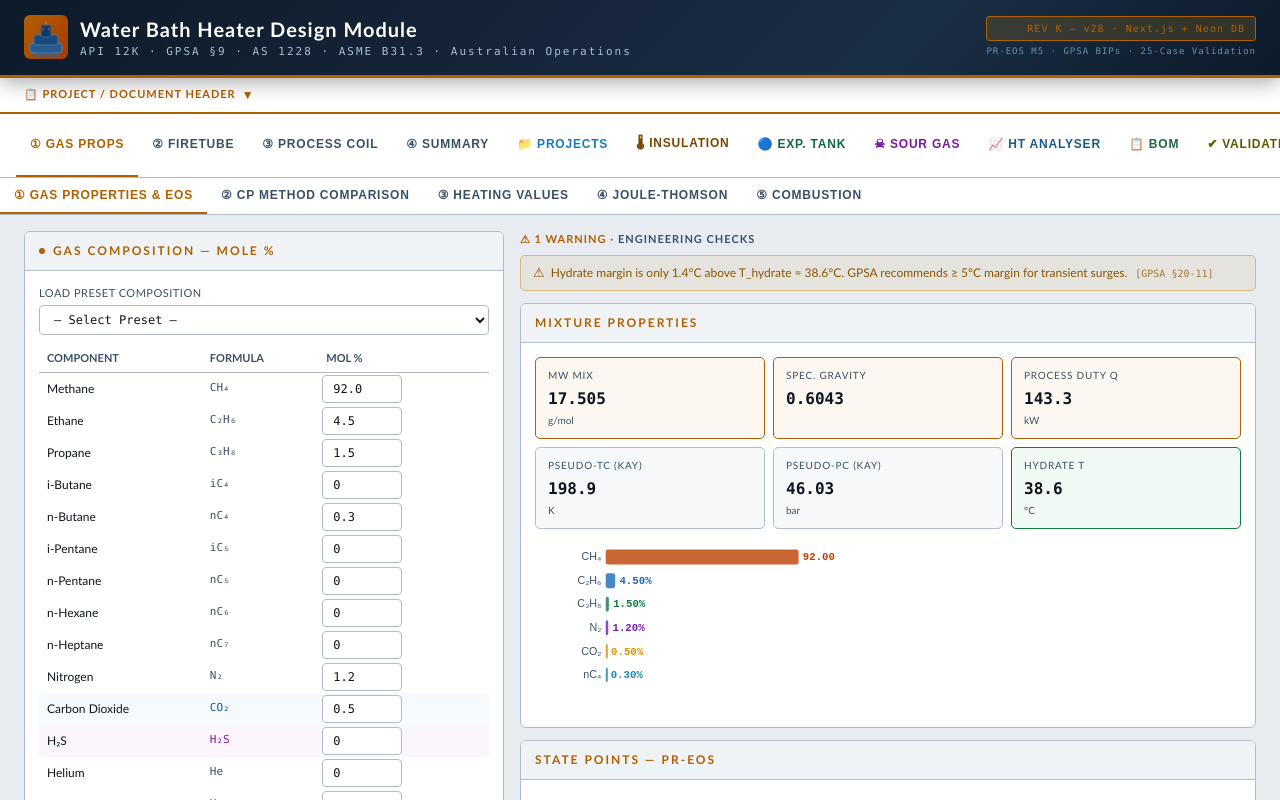
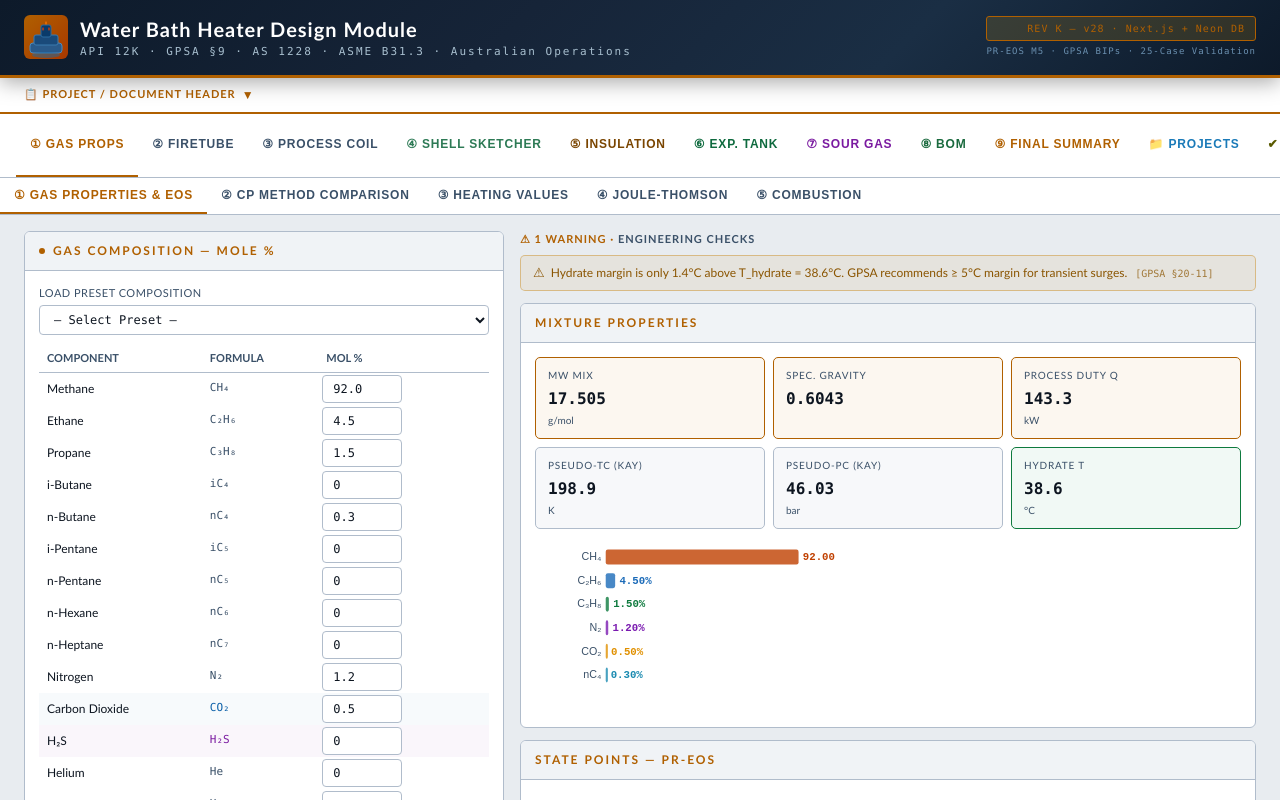
Before and after one commit to vijayparate-1/WBH_Design_v1, a Next.js app: page / in a window 1280 px wide. Shown: the top 800 px of the page. Built offline with nearby package versions, Linux system fonts and the light colour scheme.

Commit message:
Add files via upload

```diff
--- a/src/app/page.tsx
+++ b/src/app/page.tsx
@@ -1,5 +1,7 @@
 'use client';
 // src/app/page.tsx — WBH Design Module Main Page
+// Tab order: Stage1 → Stage2 → Stage3 → ShellSketcher → Insulation → ExpTank
+//            → SourGas → BOM → FinalSummary | Projects | Validation | HTAnalyser
 
 import { useState, useCallback } from 'react';
 import WBHHeader from '@/components/layout/WBHHeader';
@@ -8,42 +10,51 @@ import TabBar from '@/components/layout/TabBar';
 import Stage1GasProps from '@/components/modules/Stage1GasProps';
 import Stage2Firetube from '@/components/modules/Stage2Firetube';
 import Stage3ProcessCoil from '@/components/modules/Stage3ProcessCoil';
-import SummaryTab from '@/components/modules/SummaryTab';
+import ShellSketcherTab from '@/components/modules/ShellSketcherTab';
+import InsulationTab from '@/components/modules/InsulationTab';
+import ExpTankTab from '@/components/modules/ExpTankTab';
+import SourGasTab from '@/components/modules/SourGasTab';
+import BOMTab from '@/components/modules/BOMTab';
+import FinalSummaryTab from '@/components/modules/FinalSummaryTab';
 import ProjectsTab from '@/components/modules/ProjectsTab';
-import InsulationTab from '@/components/modules/InsulationTab';
-import BOMTab from '@/components/modules/BOMTab';
-import SourGasTab from '@/components/modules/SourGasTab';
-import ExpTankTab from '@/components/modules/ExpTankTab';
+import ValidationCasesTab from '@/components/modules/ValidationCasesTab';
 import HTAnalyserTab from '@/components/modules/HTAnalyserTab';
-import ValidationCasesTab from '@/components/modules/ValidationCasesTab';
-import ShellSketcherTab from '@/components/modules/ShellSketcherTab';
 import type { Stage1Results } from '@/lib/calculations/thermodynamics';
 import type { Stage2Results, Stage3Results } from '@/lib/calculations/heater-sizing';
+import type { SketcherResults } from '@/components/modules/ShellSketcherTab';
 
 type ActiveTab =
-  | 'stage1' | 'stage2' | 'stage3' | 'summary'
-  | 'projects' | 'insulation' | 'bom'
-  | 'sour' | 'exptank' | 'htanalyser' | 'validation' | 'sketcher';
+  | 'stage1' | 'stage2' | 'stage3'
+  | 'sketcher' | 'insulation' | 'exptank' | 'sour' | 'bom' | 'final'
+  | 'projects' | 'validation' | 'htanalyser';
 
 interface DesignState {
   s1?: Stage1Results;
   s2?: Stage2Results;
   s3?: Stage3Results;
+  sketcher?: SketcherResults;
+  projectInfo?: {
+    client: string; quotation: string; project: string;
+    tagNo: string; rev: string; by: string; chkAppr: string;
+    notes: string; date: string;
+  };
 }
 
+// Tab definitions — numbered design flow + support tabs
+// Progress indicator: design flow tabs show ✔ once data is available
 const TABS = [
-  { id:'stage1',     label:'① Gas Props',      color: undefined },
-  { id:'stage2',     label:'② Firetube',        color: undefined },
-  { id:'stage3',     label:'③ Process Coil',    color: undefined },
-  { id:'summary',    label:'④ Summary',         color: undefined },
-  { id:'projects',   label:'📁 Projects',       color: '#1a7ab8' },
-  { id:'insulation', label:'🌡 Insulation',     color: '#7a4500' },
-  { id:'exptank',    label:'🔵 Exp. Tank',      color: '#0e6a3e' },
-  { id:'sour',       label:'☠ Sour Gas',        color: '#7a1aa0' },
-  { id:'htanalyser', label:'📈 HT Analyser',   color: '#1a5a8a' },
-  { id:'bom',        label:'📋 BOM',            color: '#1a6a3e' },
-  { id:'validation',  label:'✔ Validation',      color: '#5a5a00' },
-  { id:'sketcher',    label:'🔷 Shell Sketcher',  color: '#2d7a55' },
+  { id:'stage1',    label:'① Gas Props',        color: undefined },
+  { id:'stage2',    label:'② Firetube',          color: undefined },
+  { id:'stage3',    label:'③ Process Coil',      color: undefined },
+  { id:'sketcher',  label:'④ Shell Sketcher',    color: '#2d7a55' },
+  { id:'insulation',label:'⑤ Insulation',        color: '#7a4500' },
+  { id:'exptank',   label:'⑥ Exp. Tank',         color: '#0e6a3e' },
+  { id:'sour',      label:'⑦ Sour Gas',          color: '#7a1aa0' },
+  { id:'bom',       label:'⑧ BOM',               color: '#1a6a3e' },
+  { id:'final',     label:'⑨ Final Summary',     color: '#b06000' },
+  { id:'projects',  label:'📁 Projects',         color: '#1a7ab8' },
+  { id:'validation',label:'✔ Validation',        color: '#5a5a00' },
+  { id:'htanalyser',label:'🔥 HT Analyser',      color: '#c06000' },
 ] as const;
 
 export default function WBHDesignPage() {
@@ -52,30 +63,76 @@ export default function WBHDesignPage() {
 
   const onS1Complete = useCallback((r: Stage1Results) =>
     setDesign(prev => ({ ...prev, s1: r })), []);
+
   const onS2Complete = useCallback((r: Stage2Results) =>
     setDesign(prev => ({ ...prev, s2: r })), []);
+
   const onS3Complete = useCallback((r: Stage3Results) =>
     setDesign(prev => ({ ...prev, s3: r })), []);
+
+  // Shell Sketcher emits confirmed OD — governs insulation and final summary
+  const onSketcherComplete = useCallback((r: SketcherResults) =>
+    setDesign(prev => ({ ...prev, sketcher: r })), []);
 
   return (
     <div style={{ minHeight:'100vh', background:'var(--bg)' }}>
       <WBHHeader />
       <ProjectHeaderBar />
-      <TabBar tabs={TABS} activeTab={activeTab}
+      <TabBar
+        tabs={TABS}
+        activeTab={activeTab}
         onTabChange={(t) => setActiveTab(t as ActiveTab)} />
       <main style={{ padding:'20px 24px' }}>
-        {activeTab === 'stage1'     && <Stage1GasProps onComplete={onS1Complete} />}
-        {activeTab === 'stage2'     && <Stage2Firetube s1Results={design.s1} onComplete={onS2Complete} />}
-        {activeTab === 'stage3'     && <Stage3ProcessCoil s1Results={design.s1} s2Results={design.s2} onComplete={onS3Complete} />}
-        {activeTab === 'summary'    && <SummaryTab design={design} />}
-        {activeTab === 'projects'   && <ProjectsTab onLoad={(s) => setDesign(s as DesignState)} />}
-        {activeTab === 'insulation' && <InsulationTab s1Results={design.s1} s2Results={design.s2} />}
-        {activeTab === 'exptank'    && <ExpTankTab s2Results={design.s2} />}
-        {activeTab === 'sour'       && <SourGasTab />}
-        {activeTab === 'htanalyser' && <HTAnalyserTab s1Results={design.s1} s2Results={design.s2} s3Results={design.s3} />}
-        {activeTab === 'bom'        && <BOMTab s2Results={design.s2} s3Results={design.s3} />}
-        {activeTab === 'validation' && <ValidationCasesTab />}
-        {activeTab === 'sketcher'   && <ShellSketcherTab s2Results={design.s2} s3Results={design.s3} />}
+        {activeTab === 'stage1'    && (
+          <Stage1GasProps onComplete={onS1Complete} />
+        )}
+        {activeTab === 'stage2'    && (
+          <Stage2Firetube
+            s1Results={design.s1}
+            onComplete={onS2Complete} />
+        )}
+        {activeTab === 'stage3'    && (
+          <Stage3ProcessCoil
+            s1Results={design.s1}
+            s2Results={design.s2}
+            onComplete={onS3Complete} />
+        )}
+        {activeTab === 'sketcher'  && (
+          <ShellSketcherTab
+            s2Results={design.s2}
+            s3Results={design.s3}
+            onComplete={onSketcherComplete} />
+        )}
+        {activeTab === 'insulation' && (
+          <InsulationTab
+            s1Results={design.s1}
+            s2Results={design.s2}
+            shellOD_mm={design.sketcher?.shellOD_mm} />
+        )}
+        {activeTab === 'exptank'   && (
+          <ExpTankTab s2Results={design.s2} />
+        )}
+        {activeTab === 'sour'      && (
+          <SourGasTab />
+        )}
+        {activeTab === 'bom'       && (
+          <BOMTab s2Results={design.s2} s3Results={design.s3} />
+        )}
+        {activeTab === 'final'     && (
+          <FinalSummaryTab design={design} />
+        )}
+        {activeTab === 'projects'  && (
+          <ProjectsTab onLoad={(s) => setDesign(s as DesignState)} />
+        )}
+        {activeTab === 'validation' && (
+          <ValidationCasesTab />
+        )}
+        {activeTab === 'htanalyser' && (
+          <HTAnalyserTab
+            s1Results={design.s1}
+            s2Results={design.s2}
+            s3Results={design.s3} />
+        )}
       </main>
     </div>
   );
```
